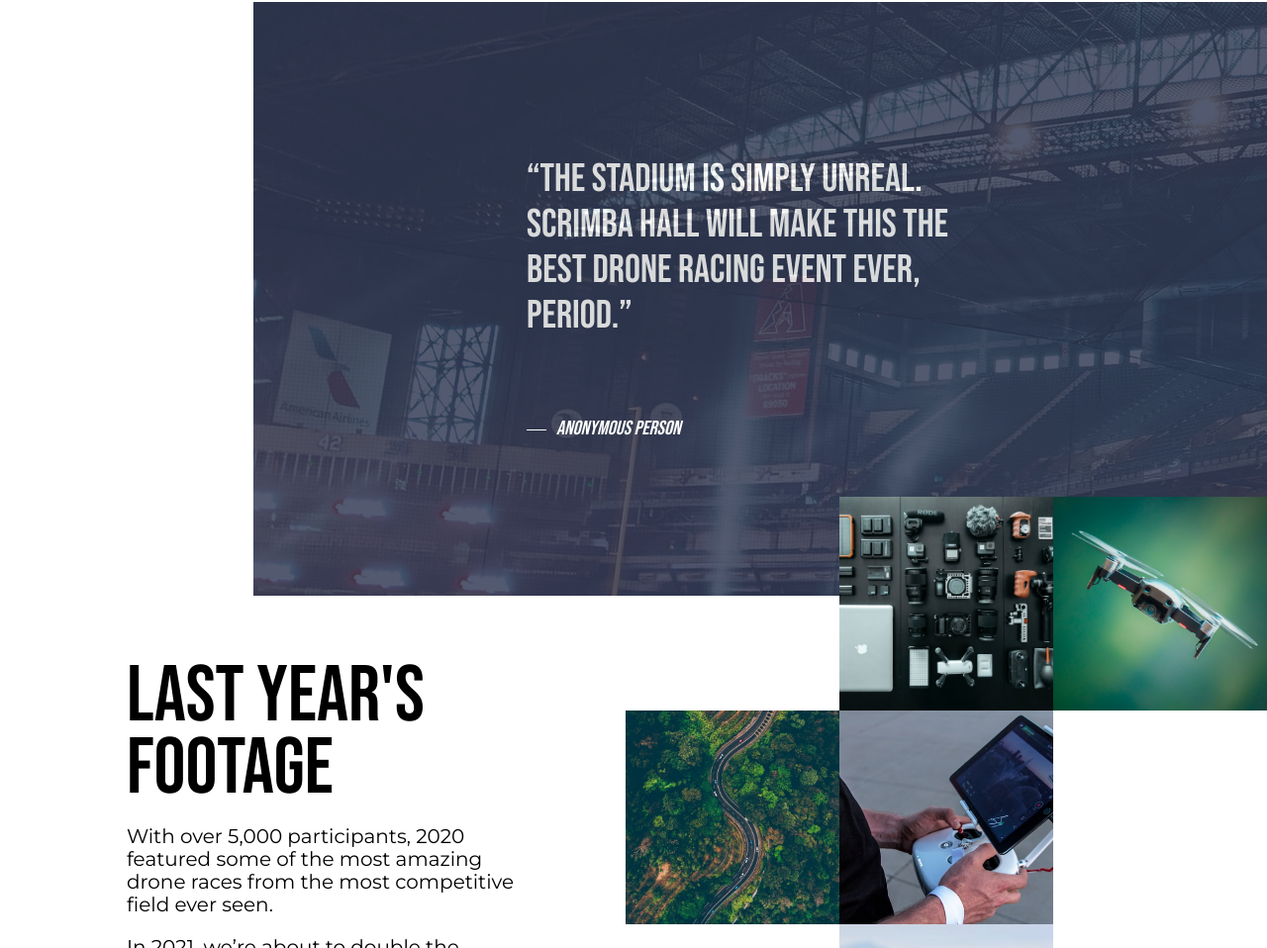
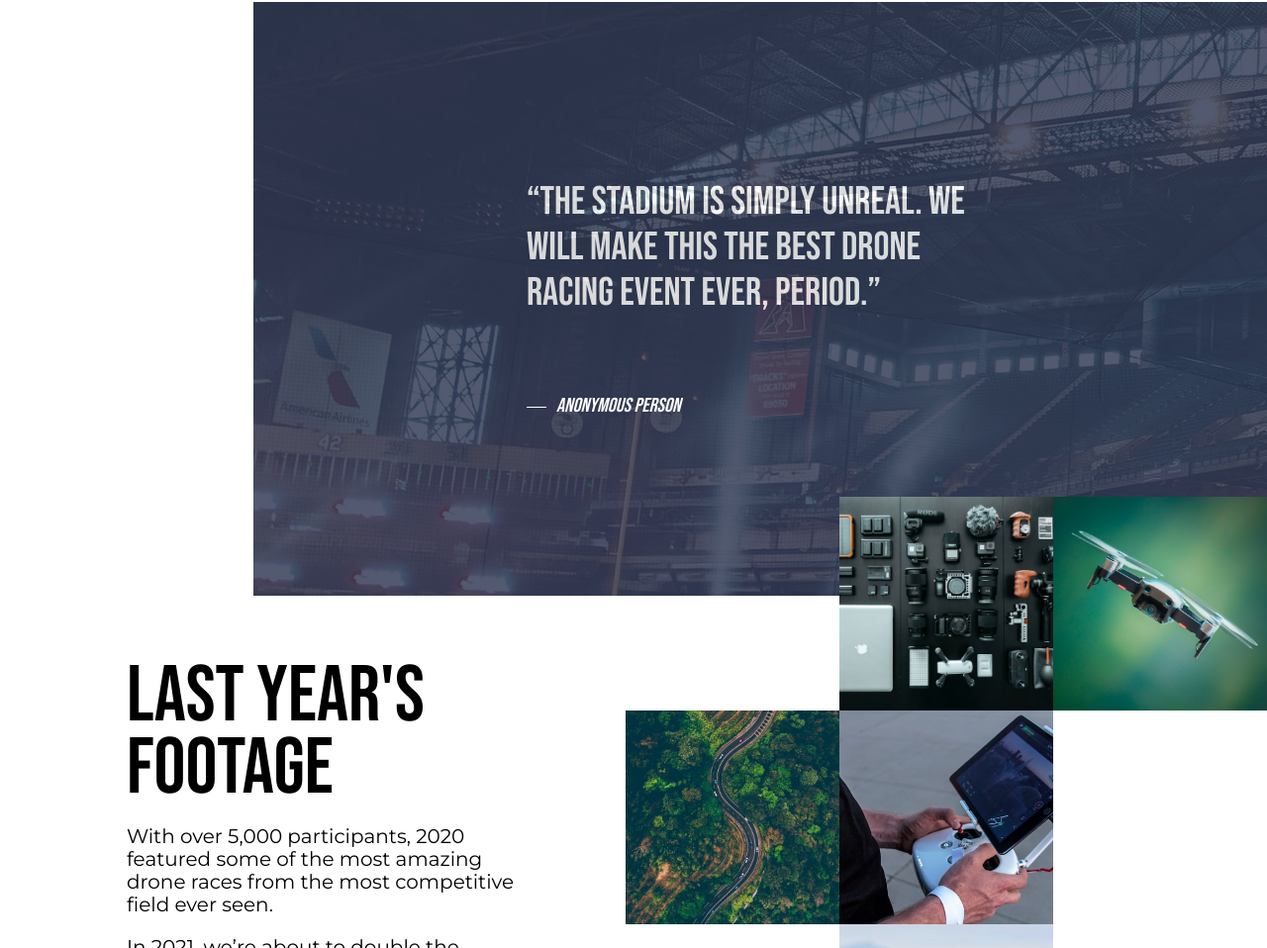
Before and after one commit to Adeyera/Landing-Page, a plain HTML site: page index.html in a window 1280 px wide. Shown: the part 814-1772 px from the top of the page at 99% size. Drawn offline with nearby package versions, Linux system fonts and the light colour scheme.

Commit message:
Update index.html

```diff
--- a/index.html
+++ b/index.html
@@ -41,7 +41,7 @@
         </div>
 
         <section class="quote">
-            <blockquote>“the stadium is simply unreal. scrimba hall will make this the best drone racing event ever, period.”</blockquote>
+            <blockquote>“the stadium is simply unreal. We will make this the best drone racing event ever, period.”</blockquote>
             <cite>Anonymous Person</cite>
         </section>
 
```
